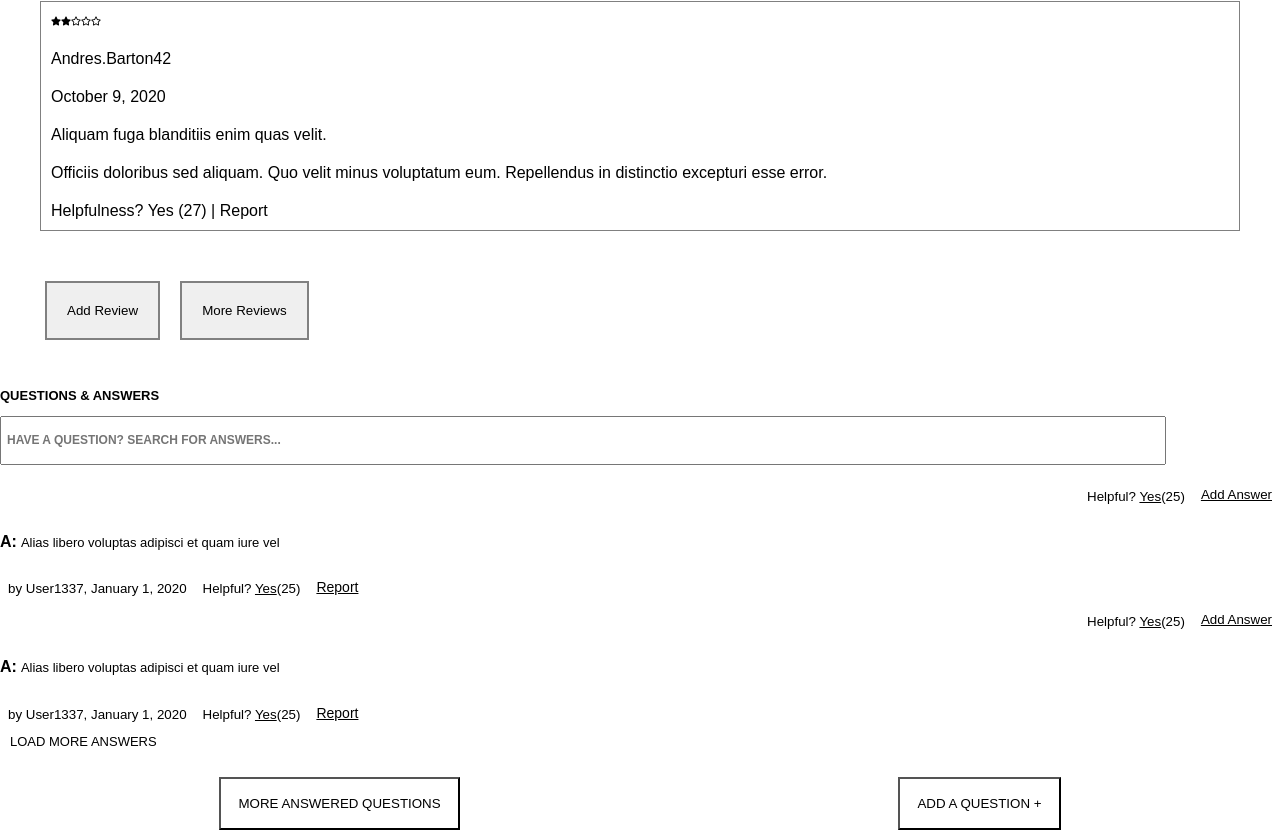
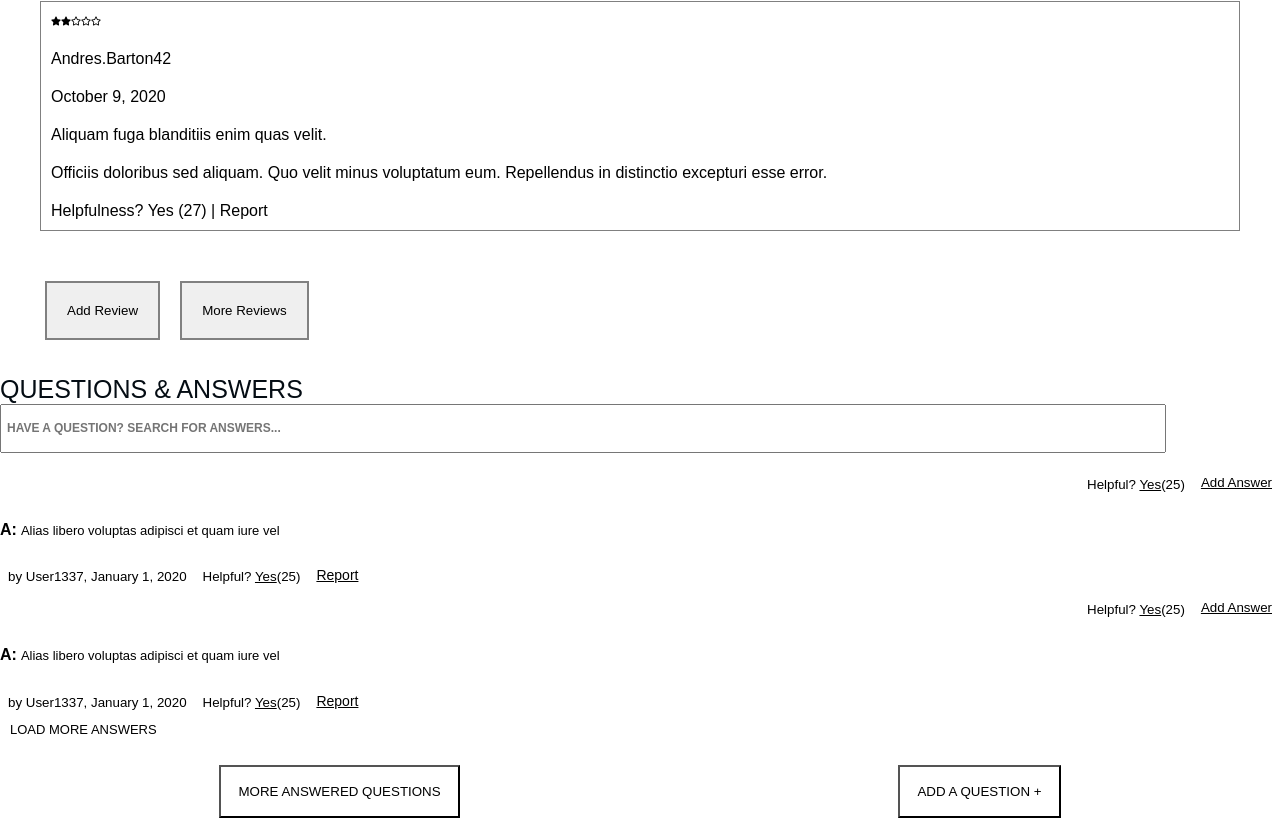
Before and after one commit to 7-Oscillating-Owls/hoo-dunit, a React app: page / in a window 1280 px wide. Shown: the part 2788-3618 px from the top of the page. Built offline with nearby package versions, Linux system fonts and the light colour scheme; no server answers.

Commit message:
added styling and hover effect on title

```diff
--- a/client/src/components/QATitle/QATitle.css
+++ b/client/src/components/QATitle/QATitle.css
@@ -1,3 +1,20 @@
 .qatitle {
-  font-size: 13px;
+  padding: 0px;
+  line-height: normal;
+  font-size: 25px;
+  font-weight: 500;
+  margin: 0px;
+  color: #040c13;
+  text-align: left;
+  background-color: white;
+
+
 }
+
+.qatitle:hover {
+  color: grey;
+  font-style: italic;
+  border-top: 2px solid grey;
+  border-bottom: 2px solid grey;
+
+}
--- a/client/src/components/QATitle/index.jsx
+++ b/client/src/components/QATitle/index.jsx
@@ -2,7 +2,7 @@ import React from 'react';
 import styles from './QATitle.css';
 
 const QATitle = () => (
-  <h3 className={styles.qatitle}>QUESTIONS & ANSWERS</h3>
+  <span className={styles.qatitle}>QUESTIONS & ANSWERS</span>
 );
 
 export default QATitle;
```
